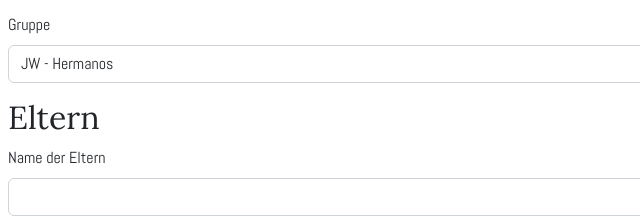
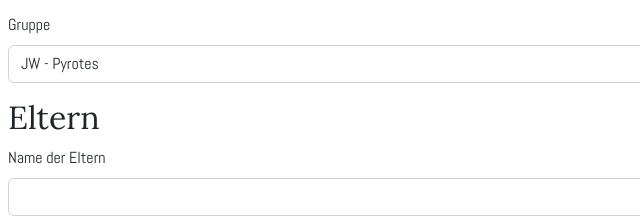
Before and after one commit to Jungwacht-Herisau/form-lageranmeldung, a plain HTML site: page index.html in a window 1280 px wide. Shown: the part 584-802 px from the top of the page, 0-640 px from the left. Drawn offline with nearby package versions, Linux system fonts and the light colour scheme.

Commit message:
add group Pyrotes

```diff
--- a/index.html
+++ b/index.html
@@ -93,6 +93,7 @@
     <div class="mb-3">
         <label for="group" class="form-label">Gruppe</label>
         <select class="form-select" id="group" name="group" required>
+            <option value="Pyrotes">JW - Pyrotes</option>
             <option value="Hermanos">JW - Hermanos</option>
             <option value="Ivaros">JW - Ivaros</option>
             <option value="Chanticos">JW - Chanticos</option>
```
